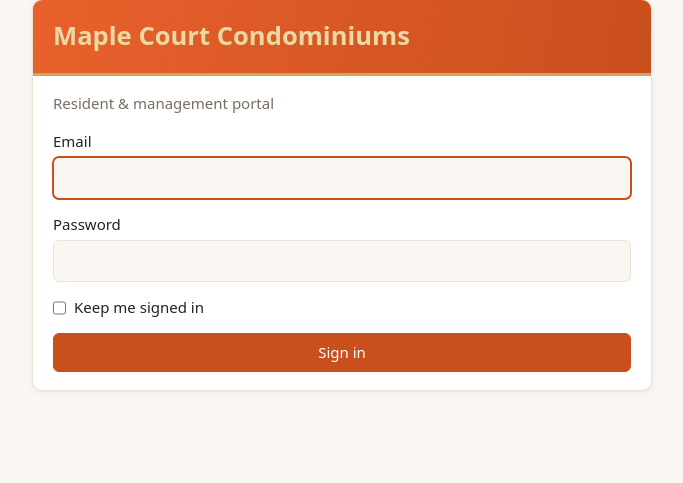
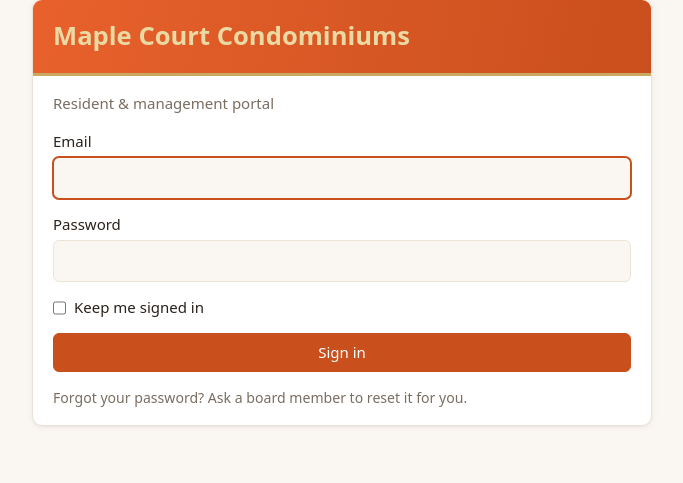
Before and after one commit to badakhshian/Condo_management, a Flask app: page /login in a window 1280 px wide. Shown: the part 132-615 px from the top of the page, without its empty margins (298-981 px from the left). Run offline with Flask 3, Linux system fonts and the light colour scheme; some libraries are stand-ins or nearby versions.

Commit message:
Passwords: set or reset from the account page
The key icon leaves the Directory rows. Each account's page has a Password
section: Set a password (type or generate one) and Reset password (one click:
the old password stops working, a temporary one is shown once and must be
replaced at the next sign-in). The sign-in page tells people who forgot their
password to ask a board member.

Co-Authored-By: Claude Opus 5.5 <noreply@anthropic.com>
Claude-Session: https://claude.ai/code/session_01HngvPm3Fs8XEJxfRbKXR6A

```diff
--- a/condo/static/style.css
+++ b/condo/static/style.css
@@ -491,3 +491,6 @@ h2 .icon-btn { width: 30px; height: 30px; }
 h2 .icon-btn svg { width: 16px; height: 16px; }
 .icon-btn.small { width: 28px; height: 28px; border-radius: 8px; }
 .icon-btn.small svg { width: 15px; height: 15px; }
+.password-card h3 { display: flex; align-items: center; gap: .4rem; font-size: 1rem; margin: 0 0 .3rem; }
+.password-card h3 svg { width: 18px; height: 18px; fill: none; stroke: currentColor; stroke-width: 1.8; stroke-linecap: round; stroke-linejoin: round; color: var(--primary); }
+.login-help { font-size: .88rem; margin: .9rem 0 0; }
--- a/condo/templates/_icons.html
+++ b/condo/templates/_icons.html
@@ -12,6 +12,7 @@
 {% elif name == 'more' %}<circle cx="5" cy="12" r="1.3"/><circle cx="12" cy="12" r="1.3"/><circle cx="19" cy="12" r="1.3"/>
 {% elif name == 'user' %}<circle cx="12" cy="8" r="3.5"/><path d="M5 20c1-3.8 3.8-6 7-6s6 2.2 7 6"/>
 {% elif name == 'logout' %}<path d="M15 4h4v16h-4M10 8l-4 4 4 4M6 12h10"/>
+{% elif name == 'reset' %}<path d="M4 12a8 8 0 1 0 2.4-5.7"/><path d="M4 4v4h4"/>
 {% elif name == 'plus' %}<path d="M12 5v14M5 12h14"/>
 {% elif name == 'pencil' %}<path d="M4 20h4L19 9l-4-4L4 16z"/><path d="M13.5 6.5l4 4"/>
 {% elif name == 'key' %}<circle cx="8" cy="15" r="4"/><path d="M11 12l8-8M16 7l2 2M14 9l2 2"/>
--- a/condo/templates/auth/login.html
+++ b/condo/templates/auth/login.html
@@ -12,5 +12,6 @@
     <label class="check"><input type="checkbox" name="remember"> {% trans %}Keep me signed in{% endtrans %}</label>
     <button class="btn primary full">{% trans %}Sign in{% endtrans %}</button>
   </form>
+  <p class="muted login-help">{% trans %}Forgot your password? Ask a board member to reset it for you.{% endtrans %}</p>
 </div>
 {% endblock %}
--- a/condo/templates/directory/accounts.html
+++ b/condo/templates/directory/accounts.html
@@ -23,8 +23,7 @@
   <thead><tr><th class="row-actions-h"><span class="sr-only">{% trans %}Actions{% endtrans %}</span></th><th>{% trans %}Name{% endtrans %}</th><th>{% trans %}Job / company{% endtrans %}</th><th>{% trans %}Access{% endtrans %}</th><th>{% trans %}Email{% endtrans %}</th><th>{% trans %}Phone{% endtrans %}</th><th></th></tr></thead>
   <tbody>
   {% for u in users %}
-    <tr class="{{ 'inactive' if not u.active }}"><td class="row-actions"><div class="row-actions-box">{{ icon_link('pencil', url_for('residents.edit', user_id=u.id, back=here()), _('Edit')) }}
-        {% if u.id != current_user.id %}{{ icon_link('key', url_for('residents.set_password', user_id=u.id, back=here()), _('Set password')) }}{% endif %}</div></td>
+    <tr class="{{ 'inactive' if not u.active }}"><td class="row-actions"><div class="row-actions-box">{{ icon_link('pencil', url_for('residents.edit', user_id=u.id, back=here()), _('Edit')) }}</div></td>
       <td><strong>{{ u.name }}</strong>{% if u.must_change_password %} <span class="tag" title="{{ _('Will choose their own password at next sign-in') }}">{% trans %}temporary{% endtrans %}</span>{% endif %}{% if not u.active %} <span class="badge status-closed">{% trans %}Inactive{% endtrans %}</span>{% endif %}</td>
       <td class="muted">{{ u.job_title or (_('Temporary administrator') if u.is_temp_admin else '—') }}</td>
       <td>{% if u.is_temp_admin %}<span class="tag">{% trans %}Everything{% endtrans %}</span>{% else %}{% for k in u.permission_keys %}<span class="tag">{{ perms[k].split(':')[0] }}{{ ' (record)' if k == 'accounting_edit' else '' }}</span> {% else %}<span class="muted">{% trans %}None yet{% endtrans %}</span>{% endfor %}{% endif %}</td>
--- a/condo/templates/directory/contacts.html
+++ b/condo/templates/directory/contacts.html
@@ -26,11 +26,10 @@
         {% else %}{{ icon_link('pencil', url_for('owners.edit', owner_id=o.id, next='directory', back=here()), _('Edit')) }}{% endif %}
         {% set login = logins.get(o.email.lower()) if logins is not none and o.email and o.role != 'contact' else none %}
         {% if login %}
-          {% if login.id != current_user.id %}{{ icon_link('key', url_for('residents.set_password', user_id=login.id, back=here()), _('Set password')) }}{% else %}<span class="icon-btn blank"></span>{% endif %}
           {{ icon_link('login', url_for('residents.edit', user_id=login.id, back=here()), _('Login') ~ ': ' ~ _('Sign-in email, role and unit')) }}
         {% elif logins is not none and o.email and o.role != 'contact' %}
-          <span class="icon-btn blank"></span>{{ icon_link('user-plus', url_for('residents.new', back=here(), name=o.name, email=o.email, phone=o.phone or '', unit_id=o.unit_id, role='tenant' if o.role == 'tenant' else 'owner'), _('Create login')) }}
-        {% elif logins is not none %}<span class="icon-btn blank"></span><span class="icon-btn blank"></span>
+          {{ icon_link('user-plus', url_for('residents.new', back=here(), name=o.name, email=o.email, phone=o.phone or '', unit_id=o.unit_id, role='tenant' if o.role == 'tenant' else 'owner'), _('Create login')) }}
+        {% elif logins is not none %}<span class="icon-btn blank"></span>
         {% endif %}
         {% if o.origin != 'sheet' %}{{ icon_post('trash', url_for('owners.delete', owner_id=o.id, back=here()), _('Remove'), confirm=_('Remove %(name)s from unit %(number)s? Their insurance records are removed too.', name=o.name, number=o.unit.number), cls='danger') }}{% endif %}
       </div></td>{% endif %}
--- a/condo/templates/residents/password_done.html
+++ b/condo/templates/residents/password_done.html
@@ -1,7 +1,7 @@
 {% extends "base.html" %}
 {% block title %}{% trans name=user.name %}Password set · {{ name }}{% endtrans %}{% endblock %}
 {% block content %}
-<h1>{% trans %}Password set{% endtrans %} <span class="muted">· {{ user.name }}</span></h1>
+<h1>{{ _('Password reset') if reset else _('Password set') }} <span class="muted">· {{ user.name }}</span></h1>
 <div class="card narrow">
   {% if password %}
   <p>{% trans name=user.name %}Give this password to {{ name }} privately.{% endtrans %} <strong>{% trans %}It won't be shown again.{% endtrans %}</strong></p>
--- a/condo/views/residents.py
+++ b/condo/views/residents.py
@@ -102,6 +102,21 @@ def set_password(user_id):
     return render_template("residents/password.html", user=user, form={"must_change": True})
 
 
+@bp.route("/<int:user_id>/reset-password", methods=["POST"])
+@board_required
+def reset_password(user_id):
+    """One click: a temporary password, shown once, that the person must replace at their next sign-in."""
+    user = db.session.get(User, user_id) or abort(404)
+    if user.id == current_user.id:
+        flash(_("Change your own password from My profile."), "info")
+        return redirect(url_for("auth.account"))
+    password = generate_password()
+    user.set_password(password)
+    user.must_change_password = True
+    db.session.commit()
+    return render_template("residents/password_done.html", user=user, password=password, reset=True)
+
+
 def _role_choices(user):
     choices = dict(RESIDENT_ROLES)
     if getattr(user, "role", None) == "admin":
```
Also changed, not shown: condo/templates/residents/form.html (+25 -2 lines), tests/test_passwords.py (+32 -1 lines), condo/translations/fr/LC_MESSAGES/messages.po, 2 other files.
